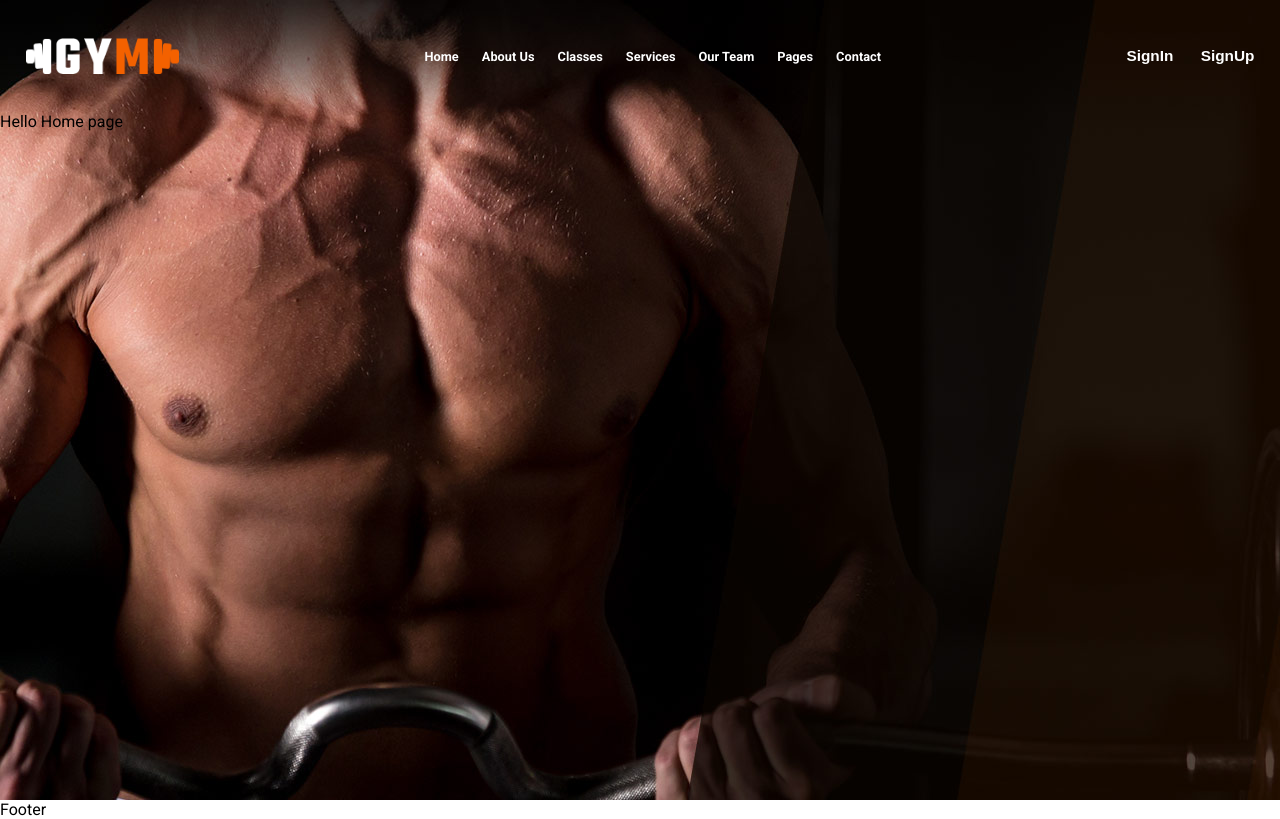
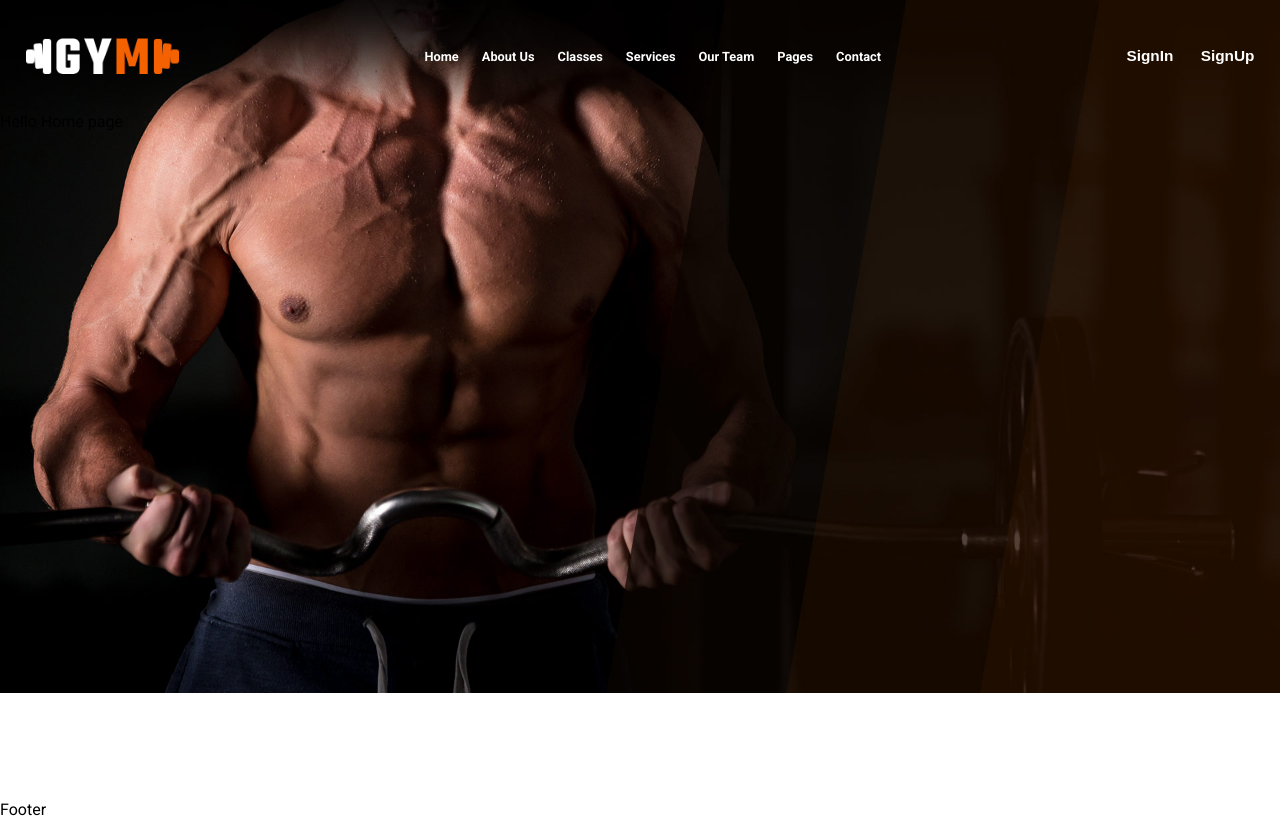
Before and after one commit to Sukhvindra9718/thefitnessclub, a React (Create React App) app in the folder Frontend/: page / in a window 1280 px wide. Built offline with nearby package versions, Linux system fonts and the light colour scheme; no server answers.

Commit message:
hero image size fix

```diff
--- a/Frontend/src/index.css
+++ b/Frontend/src/index.css
@@ -23,15 +23,15 @@ body {
 .Layout {
     position: relative;
     background-image: url('../public/hero-1.jpg');
-    background-position: 40% 20%;
     background-repeat: no-repeat;
+    background-size: 100%;
     height: 7.5vh;
 }
 
 .Home {
     min-height: 100vh;
     background-image: url('../public/hero-1.jpg');
-    background-position: 40% 20%;
+    background-size: 100%;
     background-repeat: no-repeat;
 }
 
```
